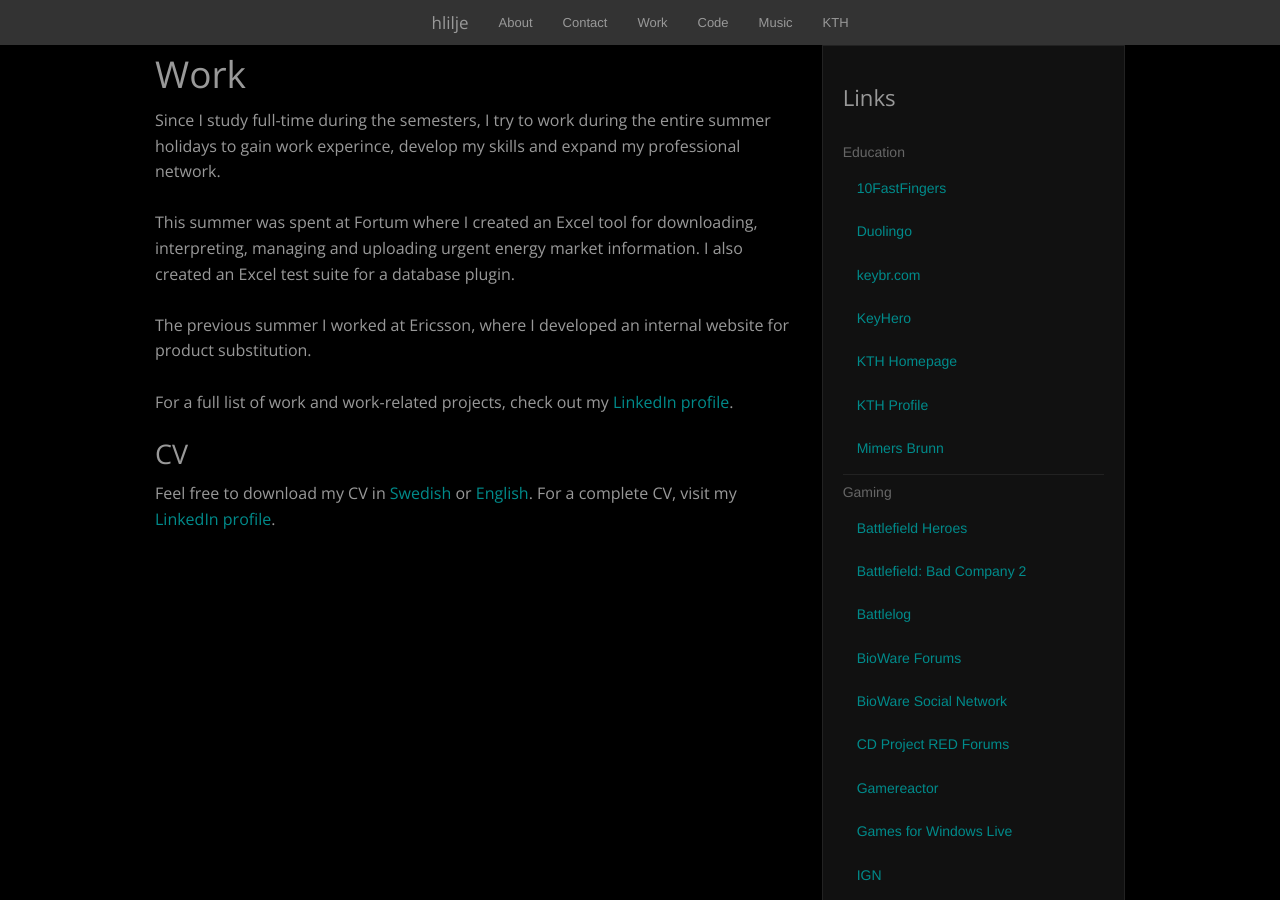
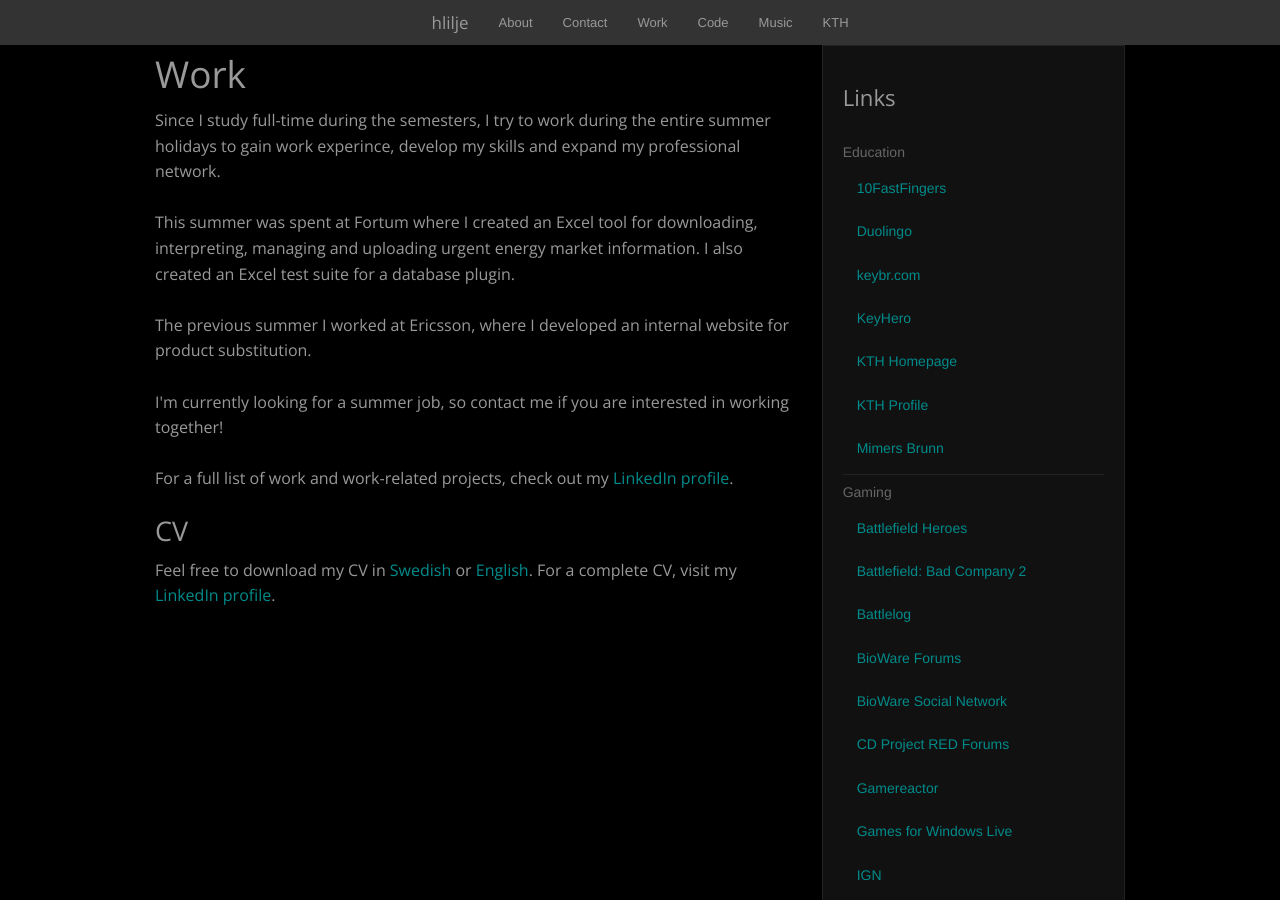
Before and after one commit to hlilje/hlilje.github.io, a Jekyll site: the page built from work/index.html, in a window 1280 px wide and 900 px high. Built offline with Jekyll 4.4.1, drawn with Linux system fonts in a browser that asks for light colours.

Commit message:
Add summer job notice

```diff
--- a/work/index.html
+++ b/work/index.html
@@ -17,6 +17,8 @@ title: hlilje | Work
       The previous summer I worked at Ericsson, where I developed an internal website for product
       substitution.
       <br><br>
+      I'm currently looking for a summer job, so contact me if you are interested in working together!
+      <br><br>
       For a full list of work and work-related projects, check out my
       <a href="https://www.linkedin.com/pub/hampus-liljekvist/46/72/902">LinkedIn profile</a>.
     </p>
```
